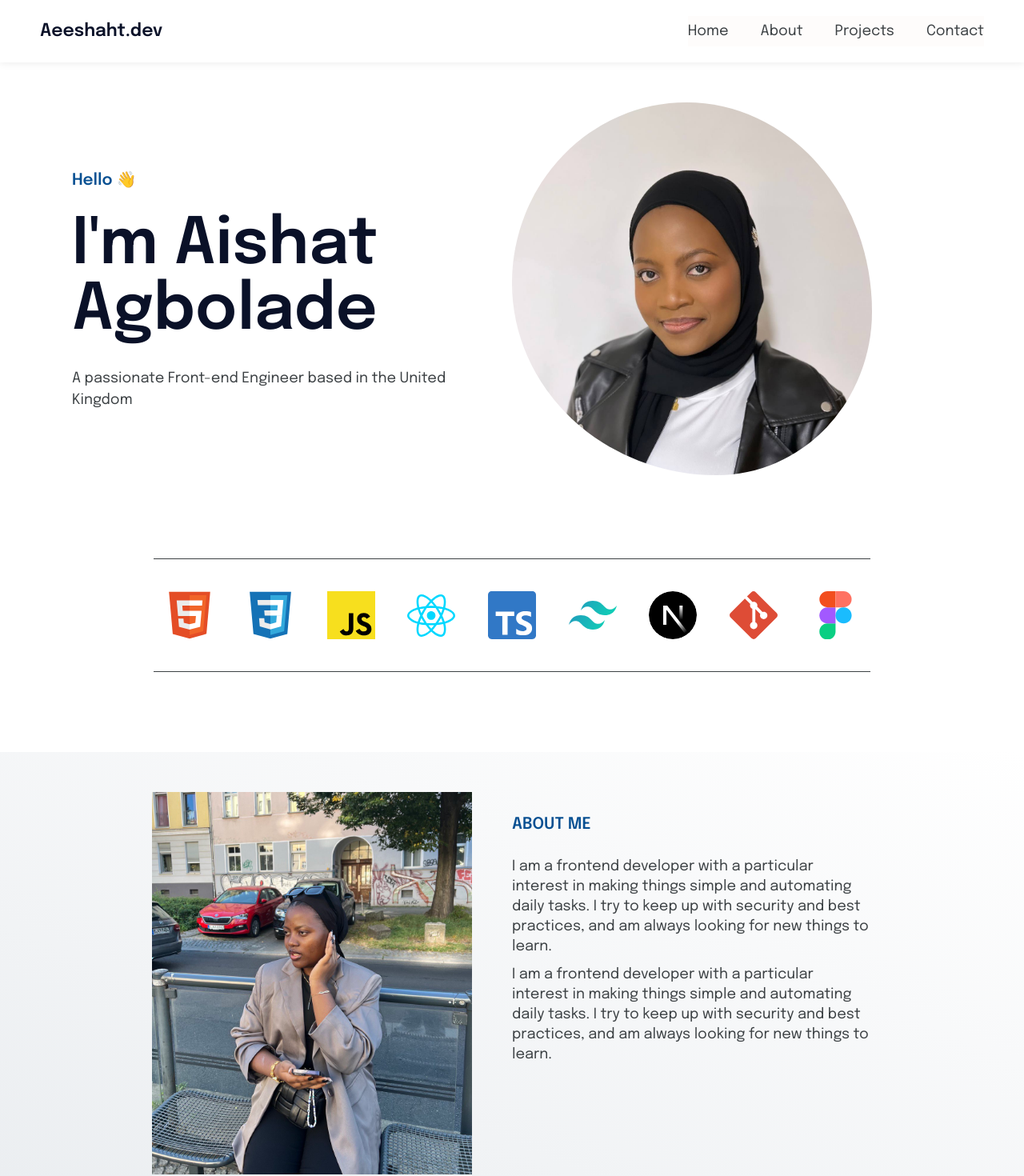
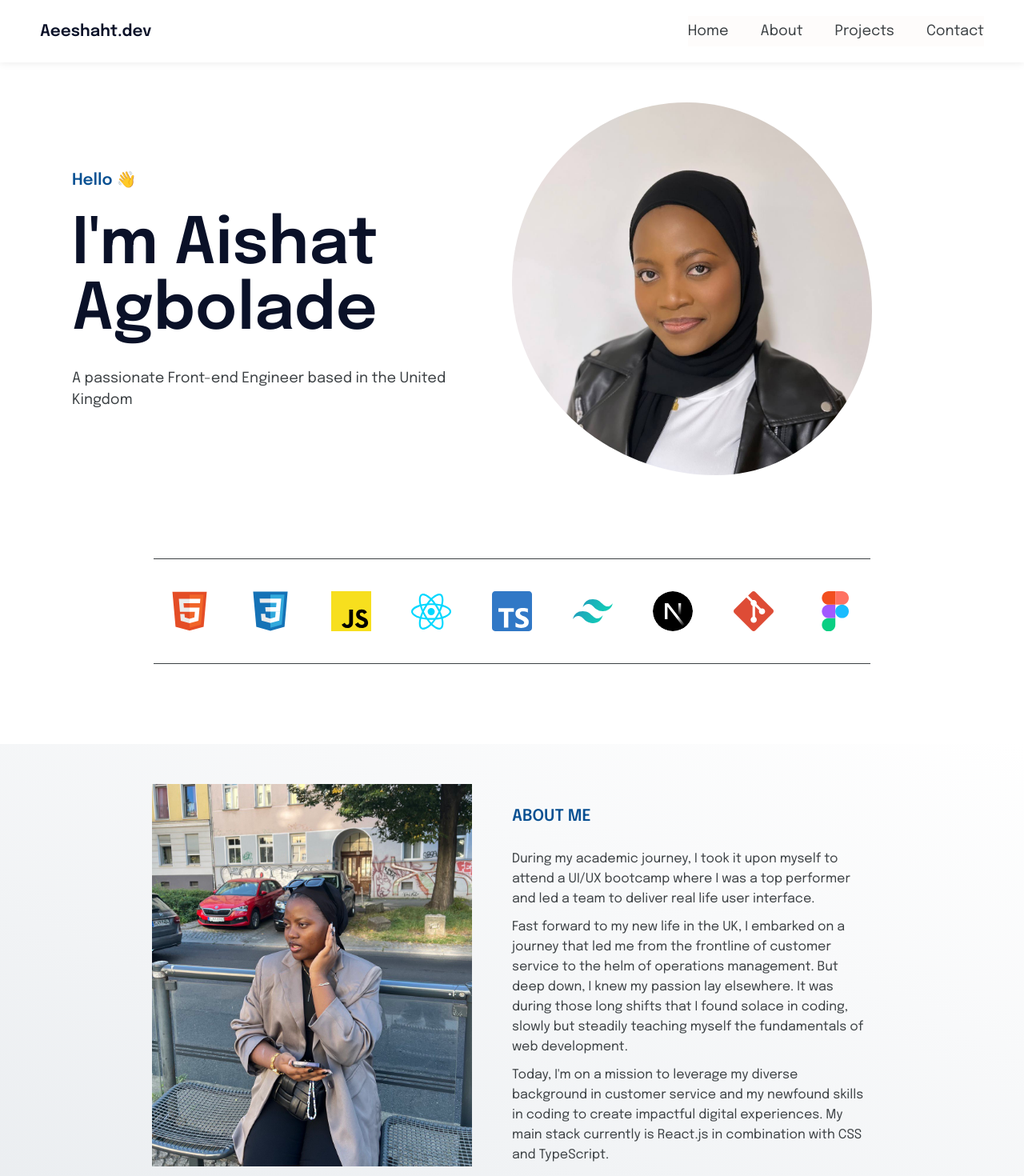
Before and after one commit to Aeeshadam/Aeeshaht-dev, a React (Create React App) app: page / in a window 1280 px wide. Shown: the top 1470 px of the page at 80% size. Built offline with nearby package versions, Linux system fonts and the light colour scheme.

Commit message:
added about me contents and cleaned up

```diff
--- a/public/index.html
+++ b/public/index.html
@@ -5,10 +5,7 @@
     <link rel="icon" href="%PUBLIC_URL%/Aishat-img.jpeg" />
     <meta name="viewport" content="width=device-width, initial-scale=1" />
     <meta name="theme-color" content="#000000" />
-    <meta
-      name="description"
-      content="Web site created using create-react-app"
-    />
+    <meta name="description" content="Aishat Portfolio Website" />
     <link rel="apple-touch-icon" href="%PUBLIC_URL%/logo192.png" />
     <!--
       manifest.json provides metadata used when your web app is installed on a
--- a/src/components/About.js
+++ b/src/components/About.js
@@ -16,16 +16,24 @@ const About = () => {
         <AboutContent>
           <Tittle>About Me</Tittle>
           <AboutP>
-            I am a frontend developer with a particular interest in making
-            things simple and automating daily tasks. I try to keep up with
-            security and best practices, and am always looking for new things to
-            learn.
+            During my academic journey, I took it upon myself to attend a UI/UX
+            bootcamp where I was a top performer and led a team to deliver real
+            life user interface.
+          </AboutP>
+
+          <AboutP>
+            Fast forward to my new life in the UK, I embarked on a journey that
+            led me from the frontline of customer service to the helm of
+            operations management. But deep down, I knew my passion lay
+            elsewhere. It was during those long shifts that I found solace in
+            coding, slowly but steadily teaching myself the fundamentals of web
+            development.
           </AboutP>
           <AboutP>
-            I am a frontend developer with a particular interest in making
-            things simple and automating daily tasks. I try to keep up with
-            security and best practices, and am always looking for new things to
-            learn.
+            Today, I'm on a mission to leverage my diverse background in
+            customer service and my newfound skills in coding to create
+            impactful digital experiences. My main stack currently is React.js
+            in combination with CSS and TypeScript.
           </AboutP>
         </AboutContent>
       </InnerContainer>
--- a/src/components/About.style.js
+++ b/src/components/About.style.js
@@ -64,7 +64,7 @@ const AboutP = styled.p`
   font-size: 1.5rem;
 
   @media (min-width: 882px) {
-    font-size: 1.8rem;
+    font-size: 1.6rem;
   }
 `;
 
--- a/src/components/Logo.js
+++ b/src/components/Logo.js
@@ -1,11 +1,15 @@
 import styled from "styled-components";
 
-export const StyledLogo = styled.p`
-  font-size: 2.2rem;
+export const StyledLogo = styled.a`
+  font-size: 2rem;
   font-weight: 600;
   color: var(--color-dark--0);
   cursor: pointer;
+  text-decoration: none;
 `;
 export const Logo = () => {
-  return <StyledLogo>Aeeshaht.dev</StyledLogo>;
+  const handleClick = () => {
+    window.scrollTo({ top: 0, behavior: "smooth" });
+  };
+  return <StyledLogo onClick={handleClick}>Aeeshaht.dev</StyledLogo>;
 };
--- a/src/components/Projects.style.js
+++ b/src/components/Projects.style.js
@@ -58,9 +58,9 @@ export const ProjectInfo = styled.div`
 `;
 
 export const ProjectTitle = styled.h4`
-  font-size: 2rem;
+  font-size: 1.8rem;
   font-weight: 600;
-  color: var(--color-primary--1);
+  color: var(--color-grey--1);
   margin-bottom: 2rem;
 `;
 
--- a/src/components/Skills.style.js
+++ b/src/components/Skills.style.js
@@ -21,7 +21,7 @@ export const SkillsContainer = styled.div`
 `;
 
 export const Skill = styled.img`
-  width: 6rem;
+  width: 5rem;
   object-fit: contain;
   padding: 1rem 0;
 `;
```
